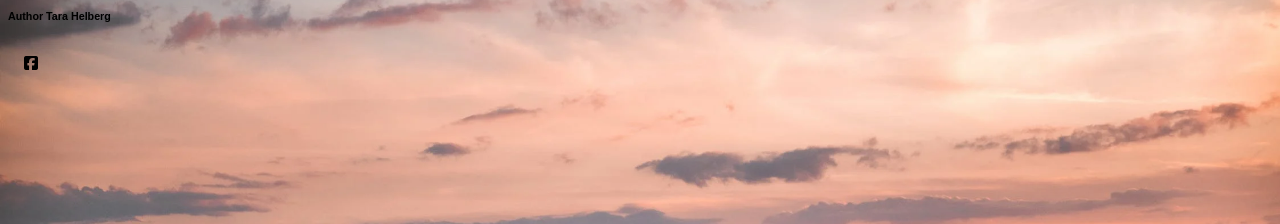
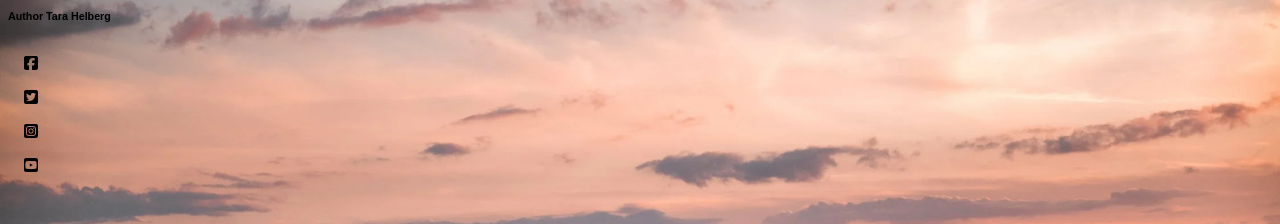
Before and after one commit to TaraHelberg/EnergyEfficient-Eco-Home, a plain HTML site: page index.html in a window 1280 px wide. Shown: the part 232-456 px from the top of the page. Drawn offline with Linux system fonts and the light colour scheme.

Commit message:
Add forn awesome icon to footer

```diff
--- a/index.html
+++ b/index.html
@@ -47,13 +47,13 @@
                     <a href="http://facebook.com" target="_blank" rel="nooperner" aria-label="Visit our Facebook page (opens in a new tab)"><i class="fa-brands fa-facebook-square"></i></a>
                 </li>
                 <li>
-                    <a href="http://twitter.com" target="_blank" rel="nooperner" aria-label="Visit our Twitter page (opens in a new tab)"></a>
+                    <a href="http://twitter.com" target="_blank" rel="nooperner" aria-label="Visit our Twitter page (opens in a new tab)"><i class="fa-brands fa-twitter-square"></i></a>
                 </li>
                 <li>
-                    <a href="http://instagram.com" target="_blank" rel="nooperner" aria-label="Visit our Instagram page (opens in a new tab)"></a>
+                    <a href="http://instagram.com" target="_blank" rel="nooperner" aria-label="Visit our Instagram page (opens in a new tab)"><i class="fa-brands fa-instagram-square"></i></a>
                 </li>
                 <li>
-                    <a href="http://youtube.com" target="_blank" rel="nooperner" aria-label="Visit our Youtube page (opens in a new tab)"></a>
+                    <a href="http://youtube.com" target="_blank" rel="nooperner" aria-label="Visit our Youtube page (opens in a new tab)"><i class="fa-brands fa-youtube-square"></i></a>
                 </li>
             </ul>
         </footer>
```
